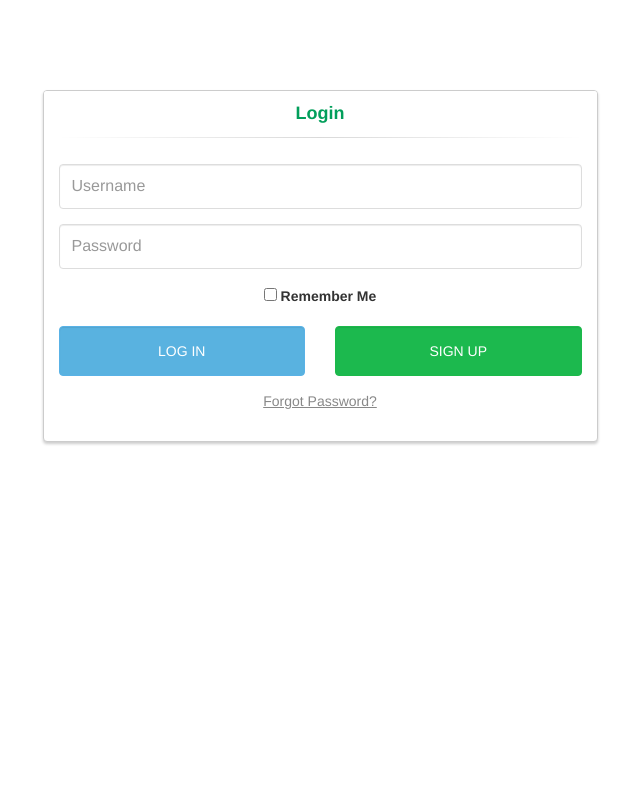
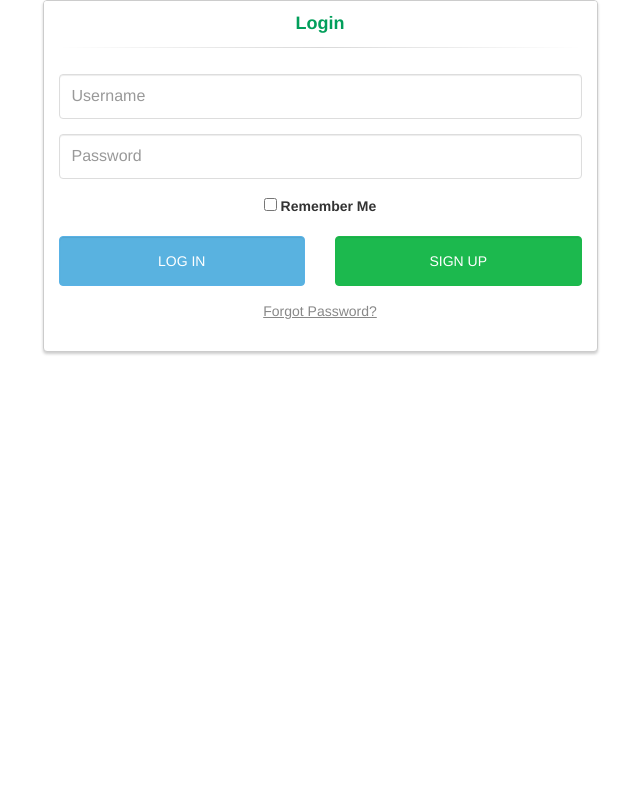
Before and after one commit to thegarfieldgray/Computer-Security-Project, a PHP site: page / in a window 1280 px wide. Shown: the whole page, without its empty margins (320-960 px from the left). Run offline with PHP 8.4, Linux system fonts and the light colour scheme; some libraries are stand-ins or nearby versions.

Commit message:
removed padding top from body

```diff
--- a/css/styles.css
+++ b/css/styles.css
@@ -1,5 +1,5 @@
 body {
-    padding-top: 90px;
+    padding-top: 0px;
 }
 .panel-login {
 	border-color: #ccc;
--- a/login-form.php
+++ b/login-form.php
@@ -6,7 +6,8 @@ $userName = $_GET['username'];
 $password = $_GET['password'];
 
 try {
-    $connection = new PDO("mysql:host=localhost;dbname=security", "root", "rewind95591");
+    //$connection = new PDO("mysql:host=localhost;dbname=security", "root", "rewind95591");
+    $connection = new PDO("mysql:host=localhost;dbname=security", "root", "");
     // set the PDO error mode to exception
     $connection->setAttribute(PDO::ATTR_ERRMODE, PDO::ERRMODE_EXCEPTION);
 
```
